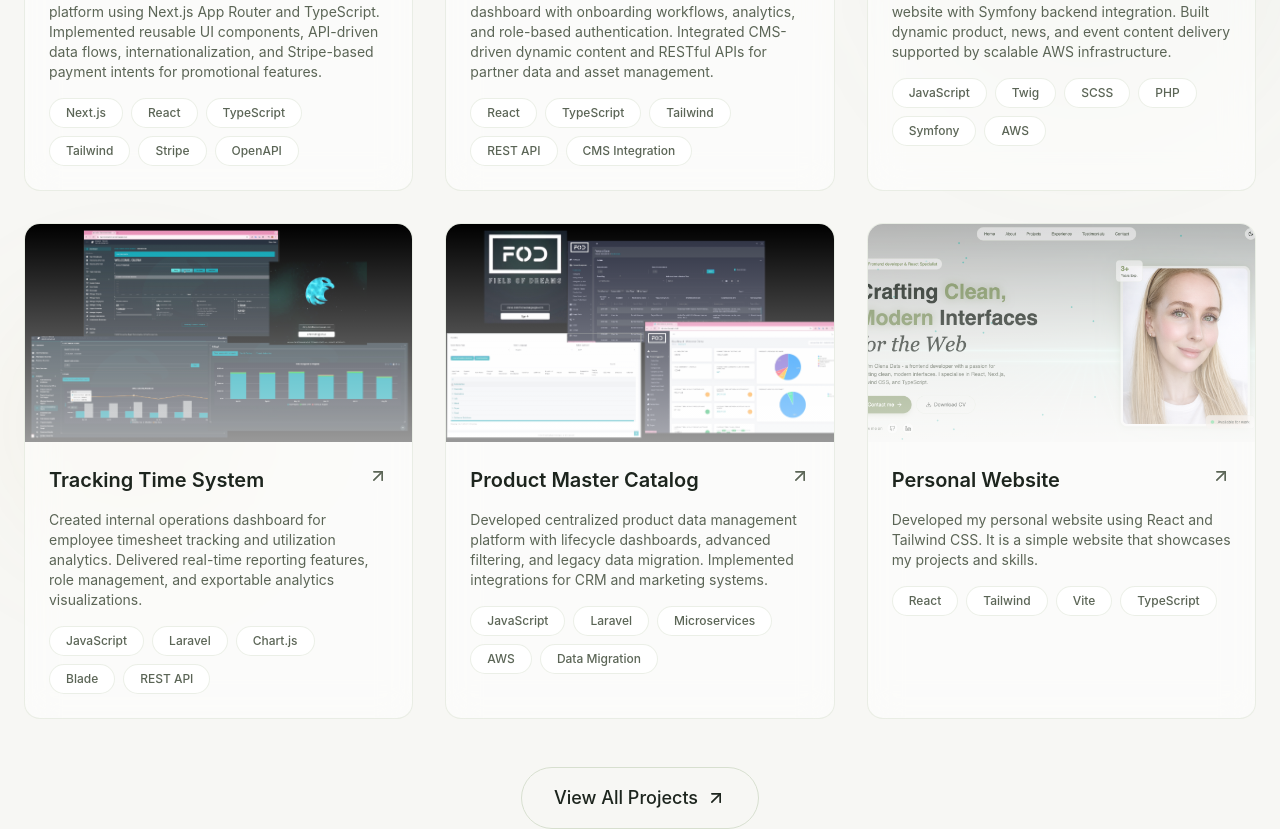
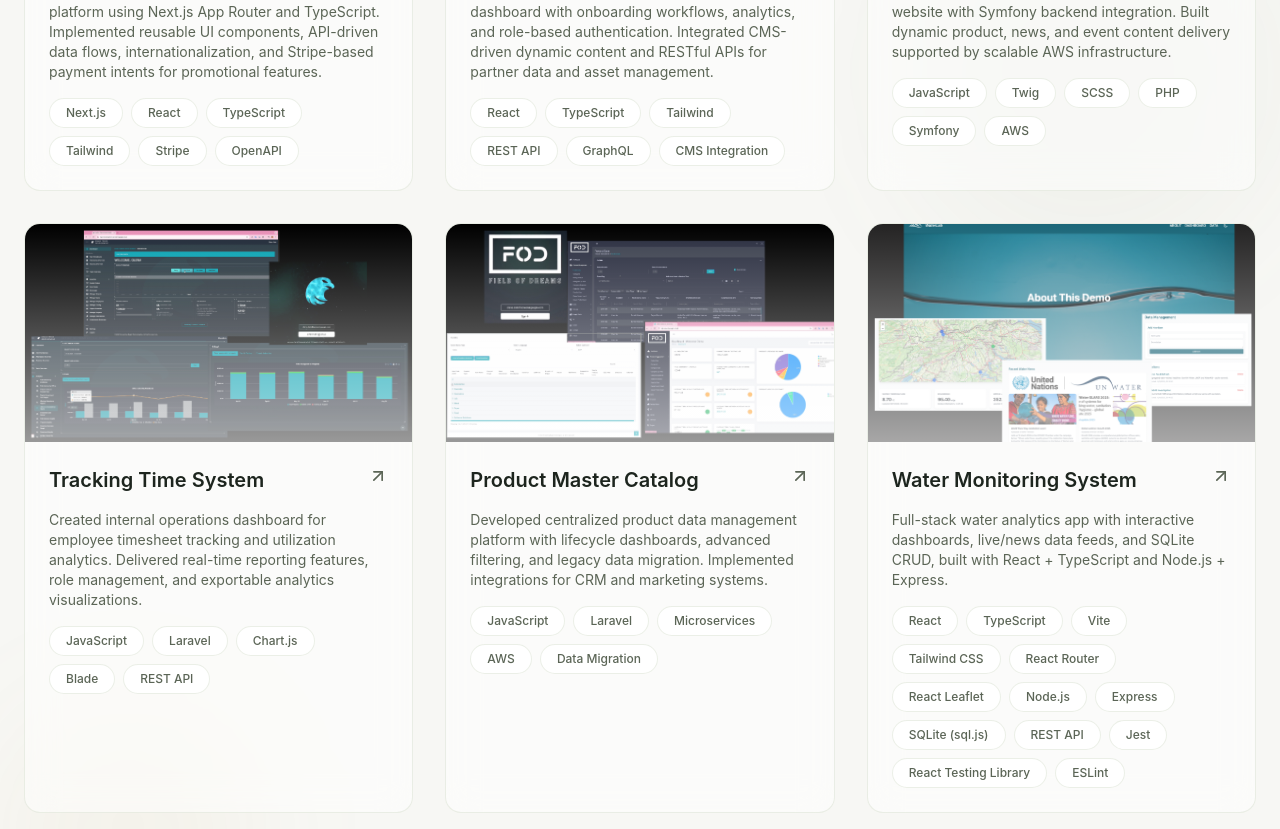
Before and after one commit to DatsOlena/portfolio_project, a React (Vite) app: page / in a window 1280 px wide. Shown: the part 2780-3609 px from the top of the page. Built offline with nearby package versions, Linux system fonts and the light colour scheme.

Commit message:
Add water project

```diff
--- a/src/sections/Projects.jsx
+++ b/src/sections/Projects.jsx
@@ -11,7 +11,7 @@ const projects = [
   {
     title: 'Partner Portal',
     description: 'Developed enterprise partner management dashboard with onboarding workflows, analytics, and role-based authentication. Integrated CMS-driven dynamic content and RESTful APIs for partner data and asset management.',
-    tags: ['React', 'TypeScript', 'Tailwind', 'REST API', 'CMS Integration'],
+    tags: ['React', 'TypeScript', 'Tailwind', 'REST API', 'GraphQL', 'CMS Integration'],
     image: '/projects/partner-portal.png',
   },
   {
@@ -31,6 +31,25 @@ const projects = [
     description: 'Developed centralized product data management platform with lifecycle dashboards, advanced filtering, and legacy data migration. Implemented integrations for CRM and marketing systems.',
     tags: ['JavaScript', 'Laravel', 'Microservices', 'AWS', 'Data Migration'],
     image: '/projects/FOD.png',
+  },
+  {title: 'Water Monitoring System',
+    description: "Full-stack water analytics app with interactive dashboards, live/news data feeds, and SQLite CRUD, built with React + TypeScript and Node.js + Express.",
+    tags: [
+      "React",
+      "TypeScript",
+      "Vite",
+      "Tailwind CSS",
+      "React Router",
+      "React Leaflet",
+      "Node.js",
+      "Express",
+      "SQLite (sql.js)",
+      "REST API",
+      "Jest",
+      "React Testing Library",
+      "ESLint"
+    ],
+    image: '/projects/water-monitoring.png',
   },
   {
     title: 'Personal Website',
```
Also changed, not shown: public/projects/water-monitoring.png (added).
